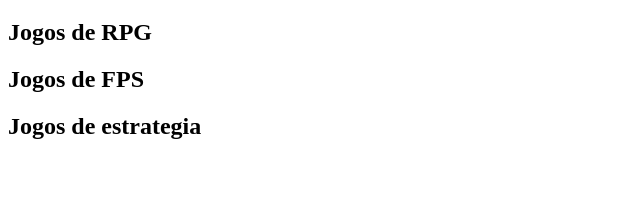
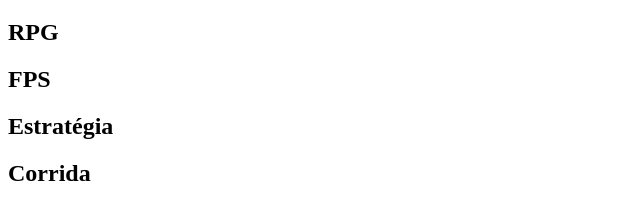
Before and after one commit to lucasjdc/sistema-de-cadastro, a plain HTML site: page index.html in a window 1280 px wide. Shown: the part 61-280 px from the top of the page, without its empty margins (0-640 px from the left). Drawn offline with Linux system fonts and the light colour scheme.

Commit message:
foi formatada a categoria de jogos
adicionei a categoria corrida e mudei a formatação

```diff
--- a/index.html
+++ b/index.html
@@ -7,9 +7,10 @@
 </head>
 <body>
     <h1>Sistema de cadastro de jogos</h1>
-    <h2>Jogos de RPG</h2>
-    <h2>Jogos de FPS</h2>
-    <h2>Jogos de estrategia</h2>
+    <h2>RPG</h2>
+    <h2>FPS</h2>
+    <h2>Estratégia</h2>
+    <h2>Corrida</h2>
     <script src="app.js"></script>
 
 </body>
```
